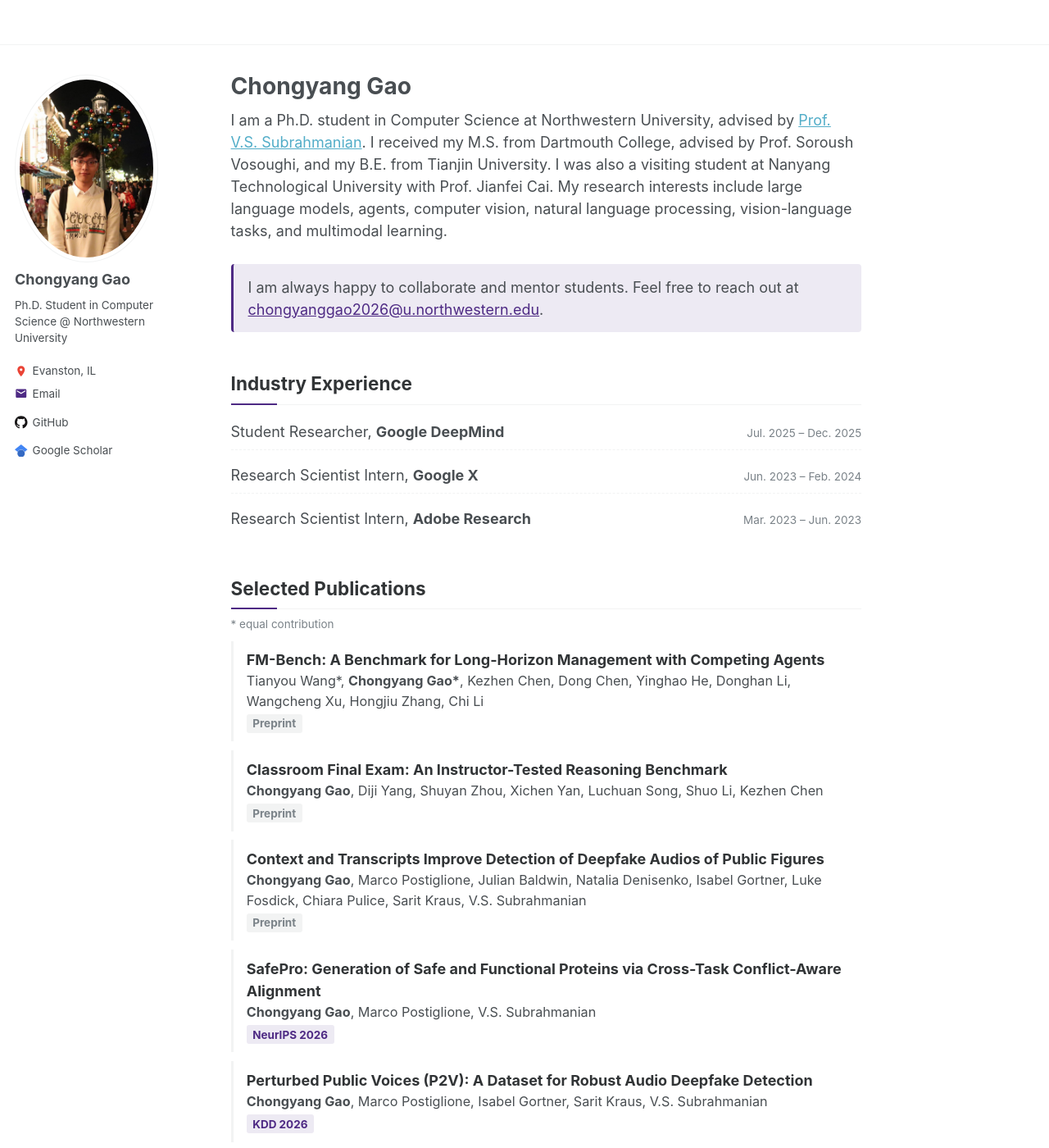
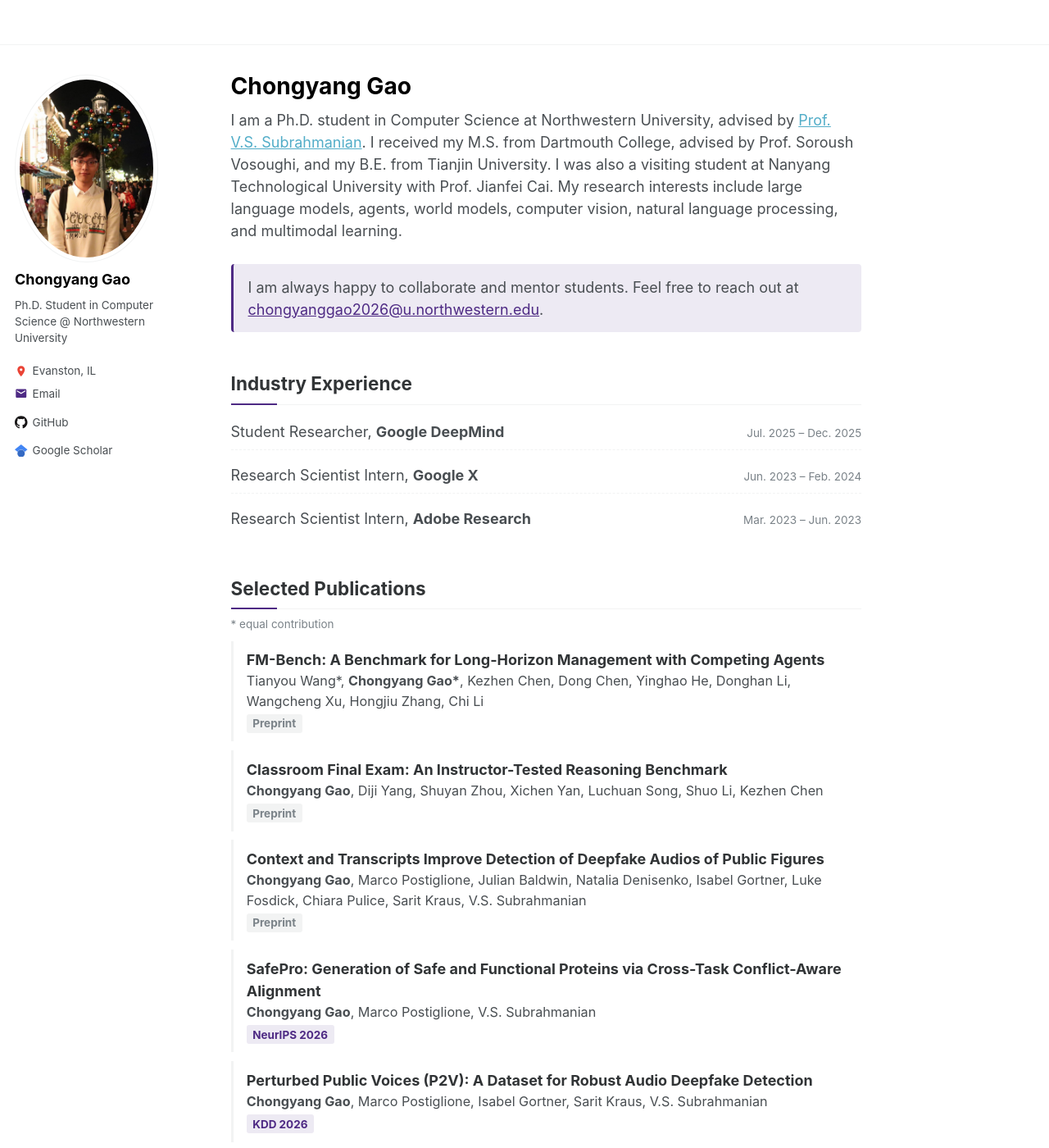
Before and after one commit to GCYZSL/GCYZSL.github.io, a Jekyll site: the page built from _pages/about.md, in a window 1280 px wide and 1400 px high. Shown: the whole window at 82% size. Built offline with Jekyll 4.4.1, drawn with Linux system fonts in a browser that asks for light colours.

Commit message:
Update research interests and make name black
Co-Authored-By: Claude Opus 5.5 <noreply@anthropic.com>

```diff
--- a/_pages/about.md
+++ b/_pages/about.md
@@ -8,7 +8,7 @@ redirect_from:
   - /about.html
 ---
 
-I am a Ph.D. student in Computer Science at Northwestern University, advised by [Prof. V.S. Subrahmanian](https://vssubrah.github.io/). I received my M.S. from Dartmouth College, advised by Prof. Soroush Vosoughi, and my B.E. from Tianjin University. I was also a visiting student at Nanyang Technological University with Prof. Jianfei Cai. My research interests include large language models, agents, computer vision, natural language processing, vision-language tasks, and multimodal learning.
+I am a Ph.D. student in Computer Science at Northwestern University, advised by [Prof. V.S. Subrahmanian](https://vssubrah.github.io/). I received my M.S. from Dartmouth College, advised by Prof. Soroush Vosoughi, and my B.E. from Tianjin University. I was also a visiting student at Nanyang Technological University with Prof. Jianfei Cai. My research interests include large language models, agents, world models, computer vision, natural language processing, and multimodal learning.
 
 <div class="contact-note">
 I am always happy to collaborate and mentor students. Feel free to reach out at <a href="mailto:chongyanggao2026@u.northwestern.edu">chongyanggao2026@u.northwestern.edu</a>.
--- a/_sass/_custom.scss
+++ b/_sass/_custom.scss
@@ -174,3 +174,9 @@ $accent-soft                : mix(#fff, $accent-color, 90%);
     fill: $github-color;
   }
 }
+
+/* name */
+.page__title,
+.author__name {
+  color: #000;
+}
```
